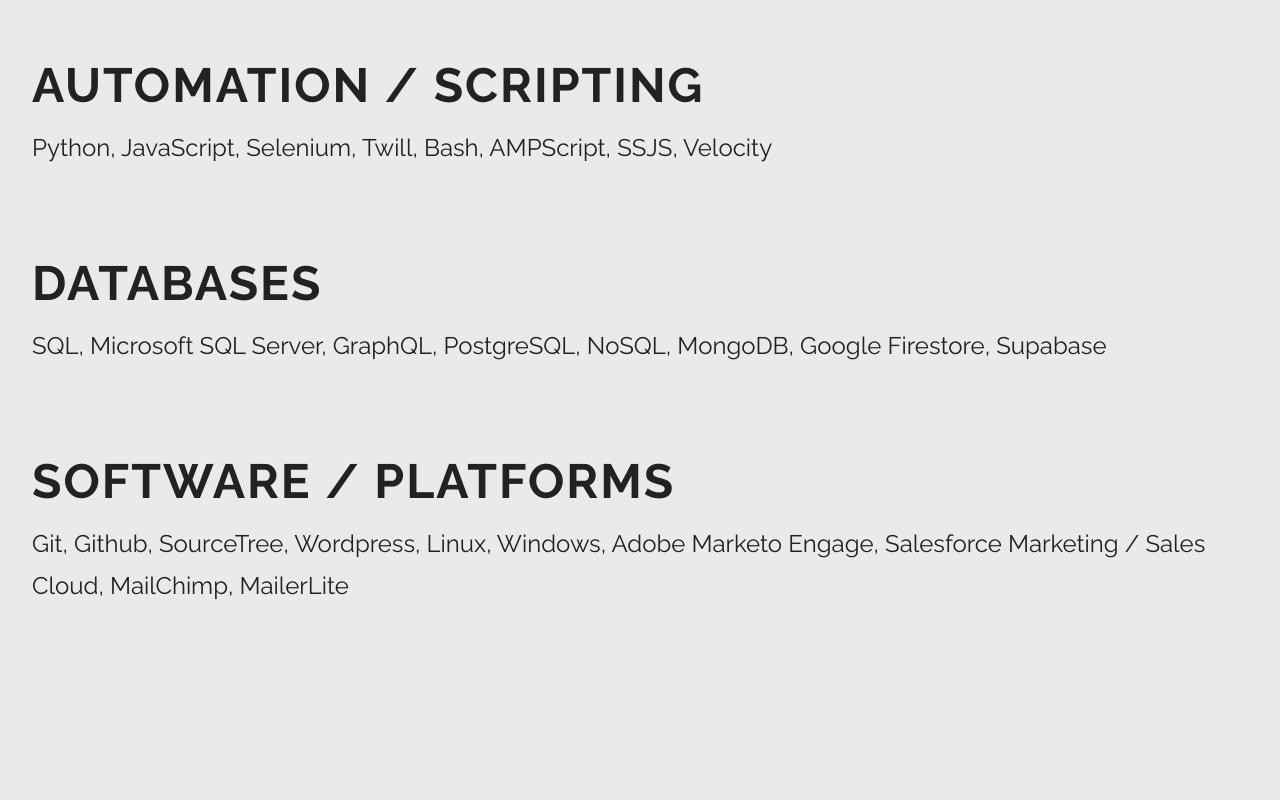
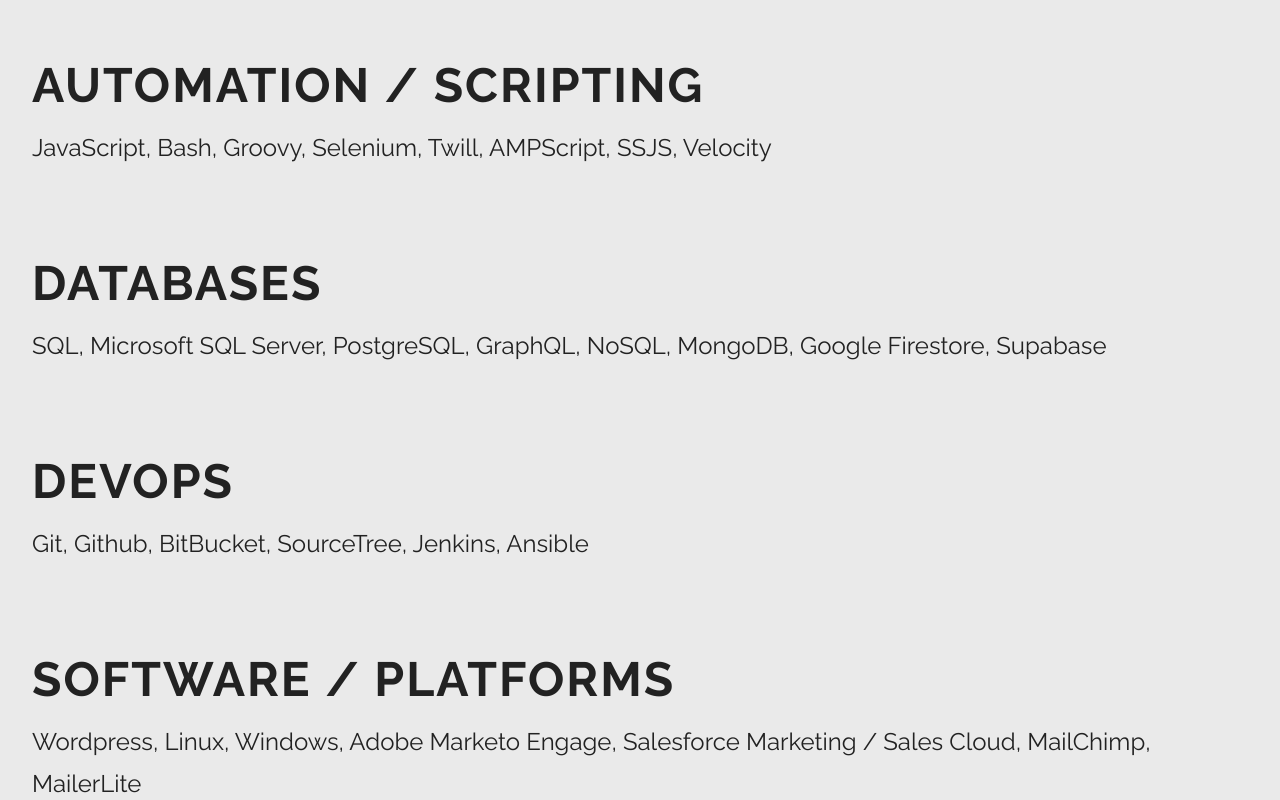
Before and after one commit to derekology/derekwco, a Vue app: page / in a window 1280 px wide. Shown: the part 2400-3200 px from the top of the page. Built offline with nearby package versions, Linux system fonts and the light colour scheme; no server answers.

Commit message:
Update skills section

```diff
--- a/src/components/sections/SkillSection.vue
+++ b/src/components/sections/SkillSection.vue
@@ -6,15 +6,19 @@
         </p>
         <span class="section-header">Automation / Scripting</span>
         <p>
-            Python, JavaScript, Selenium, Twill, Bash, AMPScript, SSJS, Velocity
+            JavaScript, Bash, Groovy, Selenium, Twill, AMPScript, SSJS, Velocity
         </p>
         <span class="section-header">Databases</span>
         <p>
-            SQL, Microsoft SQL Server, GraphQL, PostgreSQL, NoSQL, MongoDB, Google Firestore, Supabase
+            SQL, Microsoft SQL Server, PostgreSQL, GraphQL, NoSQL, MongoDB, Google Firestore, Supabase
+        </p>
+        <span class="section-header">DevOps</span>
+        <p>
+            Git, Github, BitBucket, SourceTree, Jenkins, Ansible
         </p>
         <span class="section-header">Software / Platforms</span>
         <p>
-            Git, Github, SourceTree, Wordpress, Linux, Windows, Adobe Marketo Engage, Salesforce Marketing / Sales Cloud,
+            Wordpress, Linux, Windows, Adobe Marketo Engage, Salesforce Marketing / Sales Cloud,
             MailChimp, MailerLite
         </p>
     </div>
```
